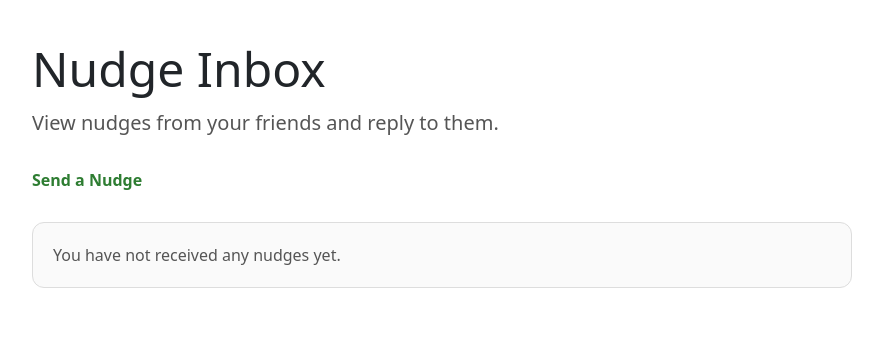
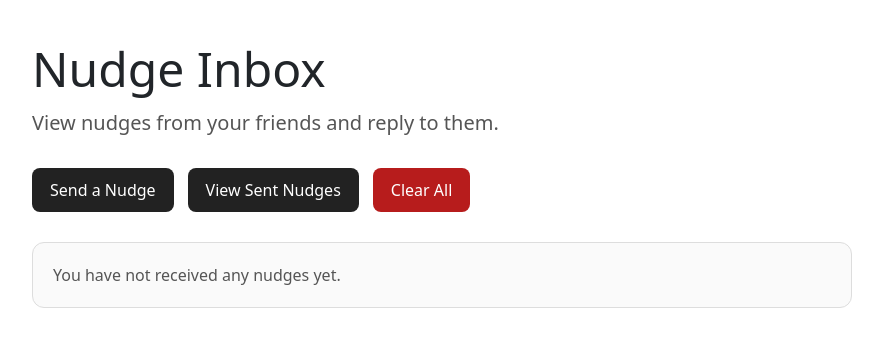
Before and after one commit to danielRuebenacker/Ledger, a Django app: page /nudge/inbox in a window 1280 px wide. Shown: the part 56-403 px from the top of the page, without its empty margins (198-1081 px from the left). Run offline with Django 3.2, Linux system fonts and the light colour scheme; the visitor is signed in with stand-in values (Sample User, id 1); data comes from the database, SQL or seed files in the repository; data that the repository does not hold is empty.

Commit message:
Add nudge reply, sent view, and delete features

```diff
--- a/teamProject/ledger/urls.py
+++ b/teamProject/ledger/urls.py
@@ -13,4 +13,5 @@ urlpatterns = [
     path('search', views.search_users, name='search'),
     path('nudge', views.nudge_page, name='nudge'),
     path('nudge/inbox', views.nudge_inbox, name='nudge_inbox'),
+    path('nudge/sent', views.nudge_sent, name='nudge_sent'),
 ]
--- a/teamProject/ledger/views.py
+++ b/teamProject/ledger/views.py
@@ -274,16 +274,31 @@ def nudge_inbox(request):
     success_message = ''
 
     if request.method == 'POST':
-        nudge_id = request.POST.get('nudge_id', '').strip()
-        reply_message = request.POST.get('reply_message', '').strip()
+        action = request.POST.get('action', '').strip()
 
-        nudge = Nudge.objects.filter(id=nudge_id, nudged=current_profile).first()
+        if action == 'reply':
+            nudge_id = request.POST.get('nudge_id', '').strip()
+            reply_message = request.POST.get('reply_message', '').strip()
 
-        if nudge and reply_message:
-            nudge.reply_message = reply_message
-            nudge.date_of_reply = timezone.now()
-            nudge.save()
-            success_message = f'Reply sent to {nudge.nudger.user.username}.'
+            nudge = Nudge.objects.filter(id=nudge_id, nudged=current_profile).first()
+
+            if nudge and reply_message:
+                nudge.reply_message = reply_message
+                nudge.date_of_reply = timezone.now()
+                nudge.save()
+                success_message = f'Reply sent to {nudge.nudger.user.username}.'
+
+        elif action == 'delete_one':
+            nudge_id = request.POST.get('nudge_id', '').strip()
+            nudge = Nudge.objects.filter(id=nudge_id, nudged=current_profile).first()
+
+            if nudge:
+                nudge.delete()
+                success_message = 'Nudge deleted.'
+
+        elif action == 'delete_all':
+            Nudge.objects.filter(nudged=current_profile).delete()
+            success_message = 'All received nudges deleted.'
 
     received_nudges = Nudge.objects.filter(
         nudged=current_profile
@@ -294,3 +309,34 @@ def nudge_inbox(request):
         'success_message': success_message,
     }
     return render(request, 'ledger/nudge_inbox.html', context_dict)
+
+@login_required
+def nudge_sent(request):
+    current_profile, created = UserProfile.objects.get_or_create(user=request.user)
+
+    success_message = ''
+
+    if request.method == 'POST':
+        action = request.POST.get('action', '').strip()
+
+        if action == 'delete_one':
+            nudge_id = request.POST.get('nudge_id', '').strip()
+            nudge = Nudge.objects.filter(id=nudge_id, nudger=current_profile).first()
+
+            if nudge:
+                nudge.delete()
+                success_message = 'Sent nudge deleted.'
+
+        elif action == 'delete_all':
+            Nudge.objects.filter(nudger=current_profile).delete()
+            success_message = 'All sent nudges deleted.'
+
+    sent_nudges = Nudge.objects.filter(
+        nudger=current_profile
+    ).order_by('-date_of_nudge')
+
+    context_dict = {
+        'sent_nudges': sent_nudges,
+        'success_message': success_message,
+    }
+    return render(request, 'ledger/nudge_sent.html', context_dict)
--- a/teamProject/templates/ledger/nudge_inbox.html
+++ b/teamProject/templates/ledger/nudge_inbox.html
@@ -7,17 +7,32 @@
         View nudges from your friends and reply to them.
     </p>
 
-    <p style="margin-bottom: 30px;">
-        <a href="{% url 'ledger:nudge' %}" style="color: #2e7d32; text-decoration: none; font-weight: 600;">
-            Send a Nudge
-        </a>
-    </p>
-
     {% if success_message %}
     <div style="margin-bottom: 25px; padding: 16px 20px; background-color: #f2f2f2; border: 1px solid #ddd; border-radius: 12px; color: #222;">
         {{ success_message }}
     </div>
     {% endif %}
+
+    <div style="margin-bottom: 30px; display: flex; gap: 14px; flex-wrap: wrap; align-items: center;">
+        <a href="{% url 'ledger:nudge' %}"
+           style="display: inline-block; padding: 10px 18px; background-color: #222; color: white; text-decoration: none; border-radius: 8px; font-size: 16px;">
+            Send a Nudge
+        </a>
+
+        <a href="{% url 'ledger:nudge_sent' %}"
+           style="display: inline-block; padding: 10px 18px; background-color: #222; color: white; text-decoration: none; border-radius: 8px; font-size: 16px;">
+            View Sent Nudges
+        </a>
+
+        <form method="post" action="{% url 'ledger:nudge_inbox' %}" style="margin: 0;">
+            {% csrf_token %}
+            <input type="hidden" name="action" value="delete_all">
+            <button type="submit"
+                    style="padding: 10px 18px; background-color: #b71c1c; color: white; border: none; border-radius: 8px; font-size: 16px; cursor: pointer;">
+                Clear All
+            </button>
+        </form>
+    </div>
 
     {% if received_nudges %}
         {% for nudge in received_nudges %}
@@ -33,9 +48,22 @@
                 <p style="color: #555;">
                     <strong>Replied:</strong> {{ nudge.date_of_reply|date:"d M Y, H:i" }}
                 </p>
+
+                <form method="post" action="{% url 'ledger:nudge_inbox' %}" style="margin-top: 15px;">
+                    {% csrf_token %}
+                    <input type="hidden" name="action" value="delete_one">
+                    <input type="hidden" name="nudge_id" value="{{ nudge.id }}">
+                    <button
+                        type="submit"
+                        style="padding: 10px 18px; background-color: #b71c1c; color: white; border: none; border-radius: 8px; font-size: 16px; cursor: pointer;"
+                    >
+                        Delete
+                    </button>
+                </form>
             {% else %}
                 <form method="post" action="{% url 'ledger:nudge_inbox' %}">
                     {% csrf_token %}
+                    <input type="hidden" name="action" value="reply">
                     <input type="hidden" name="nudge_id" value="{{ nudge.id }}">
 
                     <div style="margin-bottom: 15px;">
@@ -49,11 +77,25 @@
                         ></textarea>
                     </div>
 
+                    <div style="display: flex; gap: 12px; flex-wrap: wrap;">
+                        <button
+                            type="submit"
+                            style="padding: 10px 18px; background-color: #222; color: white; border: none; border-radius: 8px; font-size: 16px; cursor: pointer;"
+                        >
+                            Reply
+                        </button>
+                    </div>
+                </form>
+
+                <form method="post" action="{% url 'ledger:nudge_inbox' %}" style="margin-top: 12px;">
+                    {% csrf_token %}
+                    <input type="hidden" name="action" value="delete_one">
+                    <input type="hidden" name="nudge_id" value="{{ nudge.id }}">
                     <button
                         type="submit"
-                        style="padding: 10px 18px; background-color: #222; color: white; border: none; border-radius: 8px; font-size: 16px; cursor: pointer;"
+                        style="padding: 10px 18px; background-color: #b71c1c; color: white; border: none; border-radius: 8px; font-size: 16px; cursor: pointer;"
                     >
-                        Reply
+                        Delete
                     </button>
                 </form>
             {% endif %}
```
Also changed, not shown: teamProject/templates/ledger/nudge.html (+13 -1 lines), teamProject/templates/ledger/nudge_sent.html (added, +74 -0 lines).
